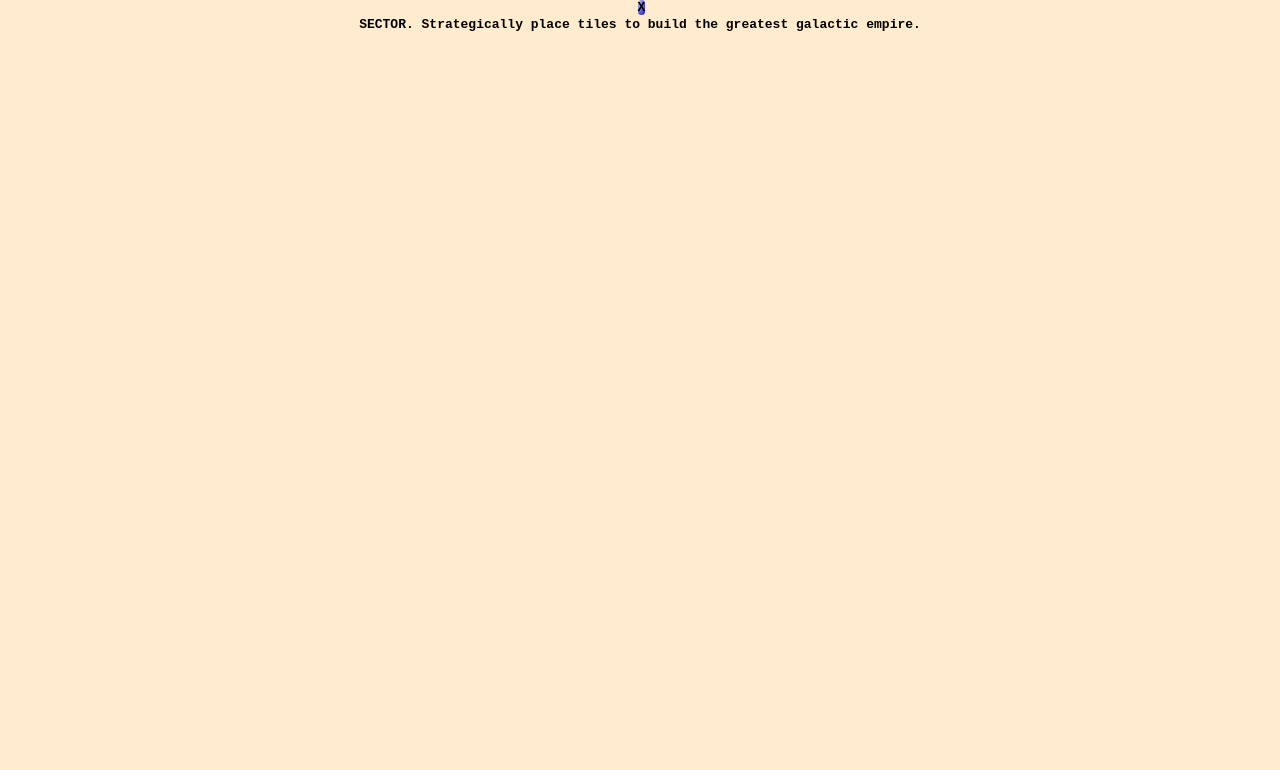
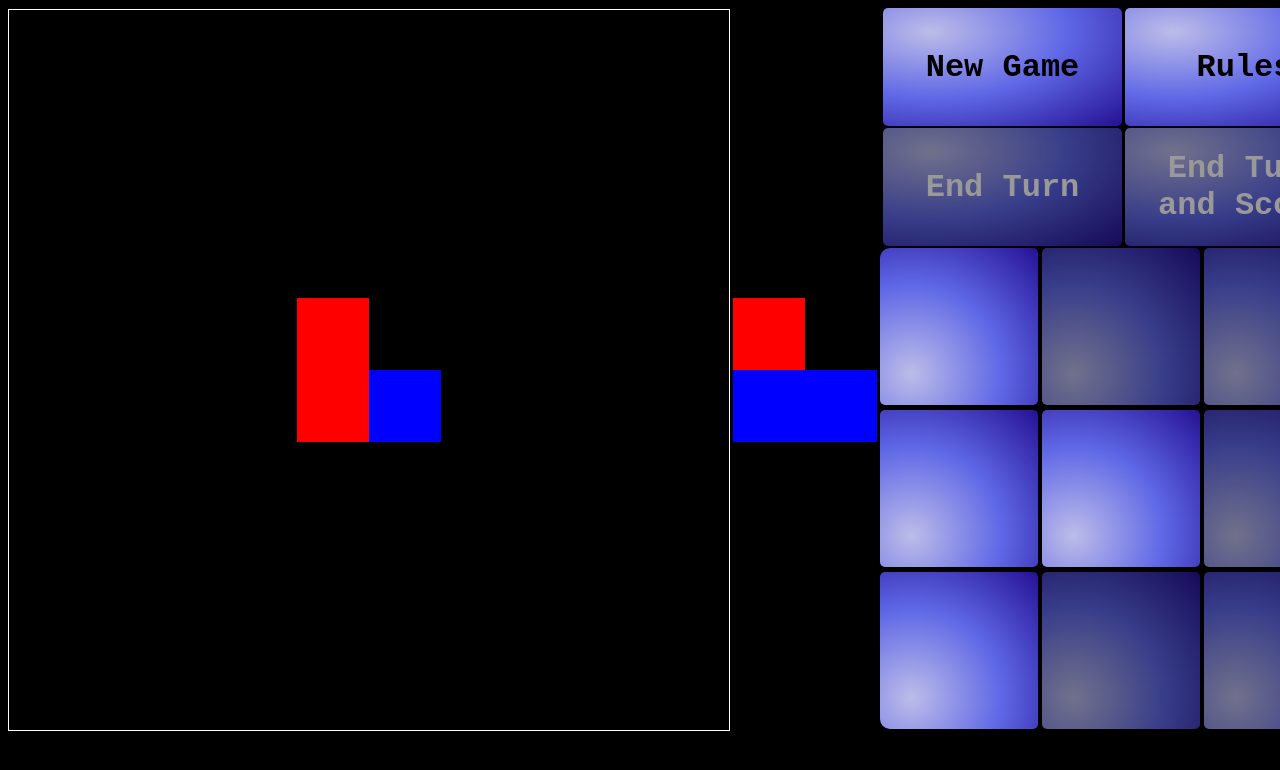
Before and after one commit to skedwards88/sector-old, a website with bundled scripts: page index.html in a window 1280 px wide. Shown: the top 770 px of the page. Built offline with nearby package versions, Linux system fonts and the light colour scheme; files whose address does not match are found by name.

Commit message:
extra tag fix

```diff
--- a/index.html
+++ b/index.html
@@ -152,7 +152,7 @@
                     <div class="reg_button hidden" id="score"></div>
             </div>
         </div>
-        <div class="modal" id="rules">
+        <div class="modal hidden" id="rules">
             <button onclick="toggleRules()">X</button>
             <div id="rule_1" class="rule">
                 <div class="rule_text">SECTOR. Strategically place tiles to build the greatest galactic empire.</div>
@@ -197,7 +197,6 @@
                 <div class="rule_text"></div>
             </div>
 
-            </div>
             <div>
                 <button id="rule+-1" onclick="changeRule(-1)">PREV</button>
                 <button id="rule+1" onclick="changeRule(1)">NEXT</button>
```
